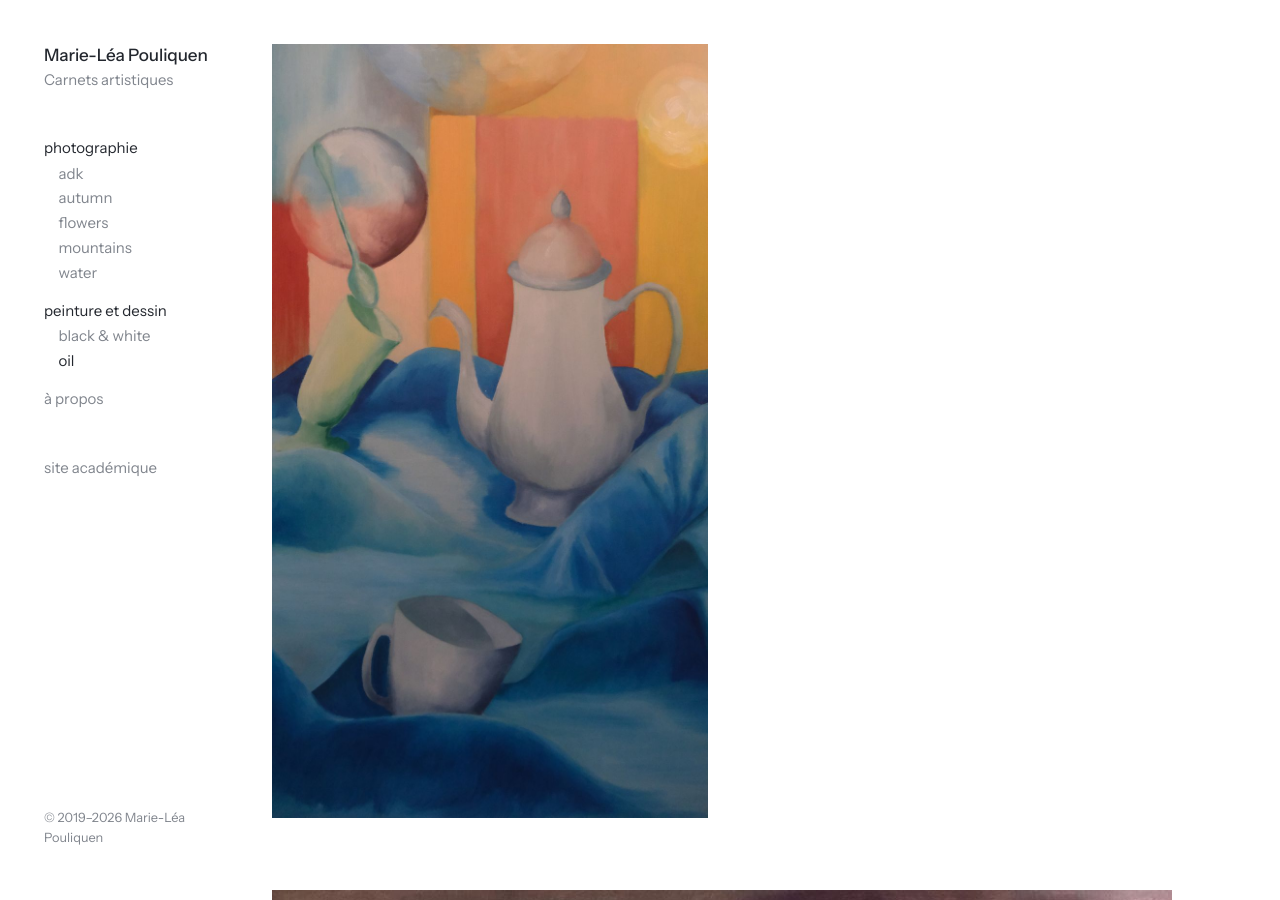
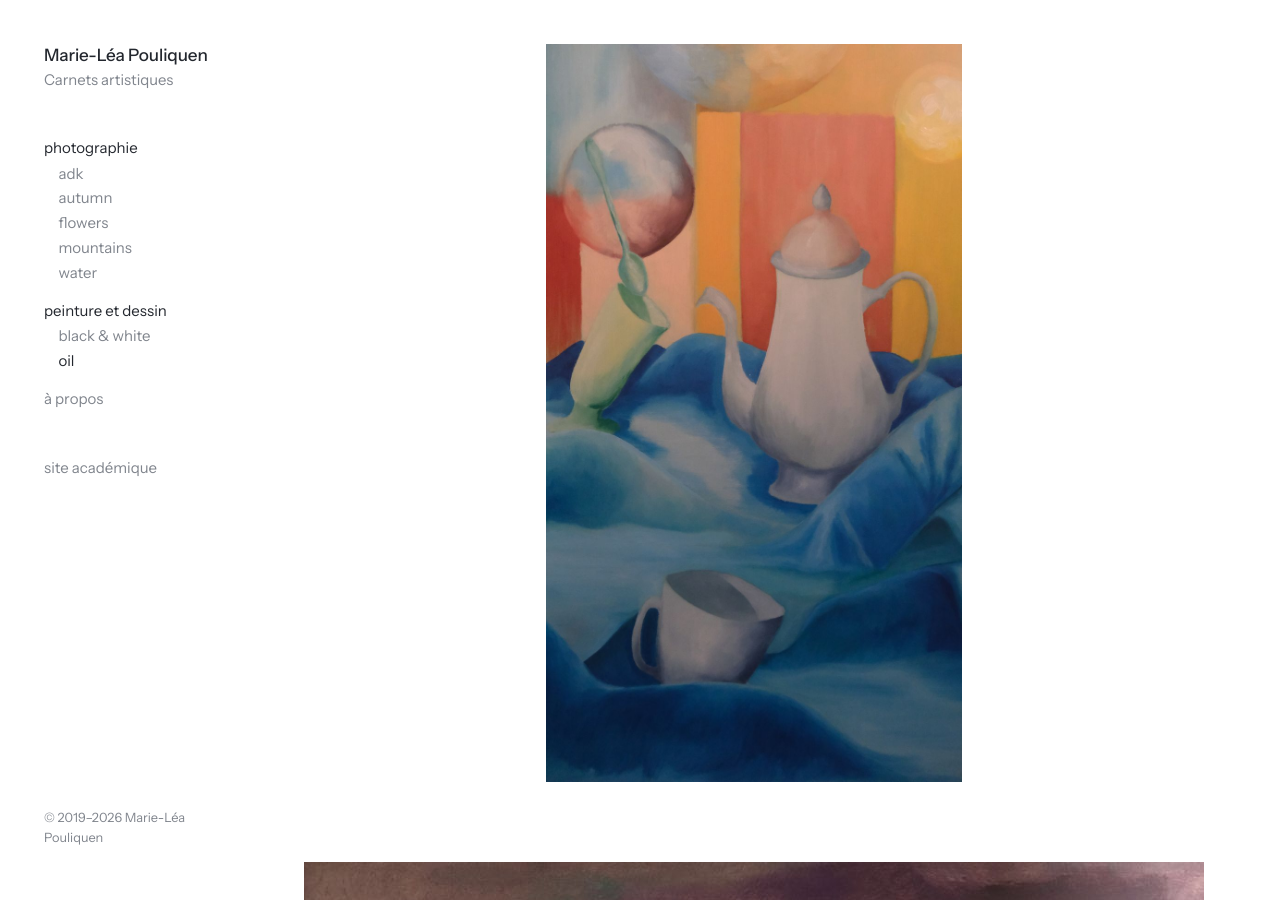
Before and after one commit to marieleapouliquen/arty, a Jekyll site: the page built from _galleries/oil.md, in a window 1280 px wide and 900 px high. Built offline with Jekyll 4.4.1, drawn with Linux system fonts in a browser that asks for light colours.

Commit message:
Update main.css

```diff
--- a/assets/css/main.css
+++ b/assets/css/main.css
@@ -141,10 +141,20 @@ button { font: inherit; color: inherit; background: none; border: 0; padding: 0;
 .works--rows .work img { width: 100%; aspect-ratio: var(--r, auto); object-fit: cover; }
 .works--rows::after { content: ""; flex: 999 1 0; }
 
-/* stack : une œuvre par ligne, grand format */
-.works--stack { max-width: 62rem; }
-.works--stack .work { margin-bottom: 4.5rem; }
-.works--stack .work img { width: auto; max-height: 86vh; }
+/* stack : une œuvre par ligne, même hauteur visuelle, centrée */
+.works--stack .work { margin-bottom: 5rem; display: flex; justify-content: center; }
+.works--stack .work__link { display: inline-block; }
+.works--stack .work img { width: auto; max-width: 100%; max-height: 82vh; }
+
+/* wall : toutes les œuvres sur une seule ligne, à hauteur égale (séries courtes) */
+.works--wall { display: flex; align-items: flex-start; gap: var(--gap); }
+.works--wall .work { flex: var(--r, 1) 1 0; min-width: 0; max-width: calc(var(--r, 1) * 78vh); }
+.works--wall .work img { width: 100%; aspect-ratio: var(--r, auto); object-fit: cover; }
+@media (max-width: 599px) {
+  .works--wall { flex-direction: column; }
+  .works--wall .work { flex: none; max-width: none; width: 100%; }
+}
+
 
 @media (max-width: 599px) {
   .works--grid.works--captioned { columns: 1; }
```
